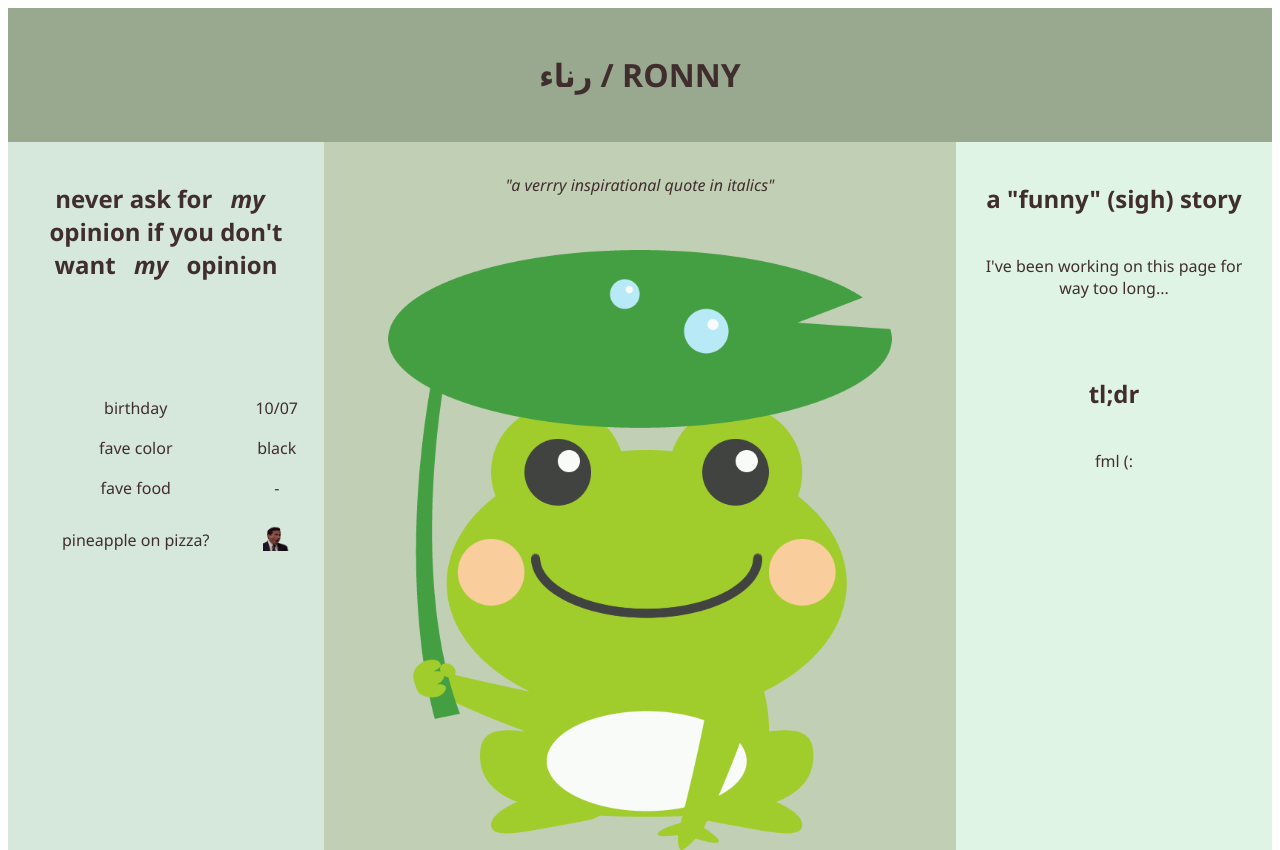
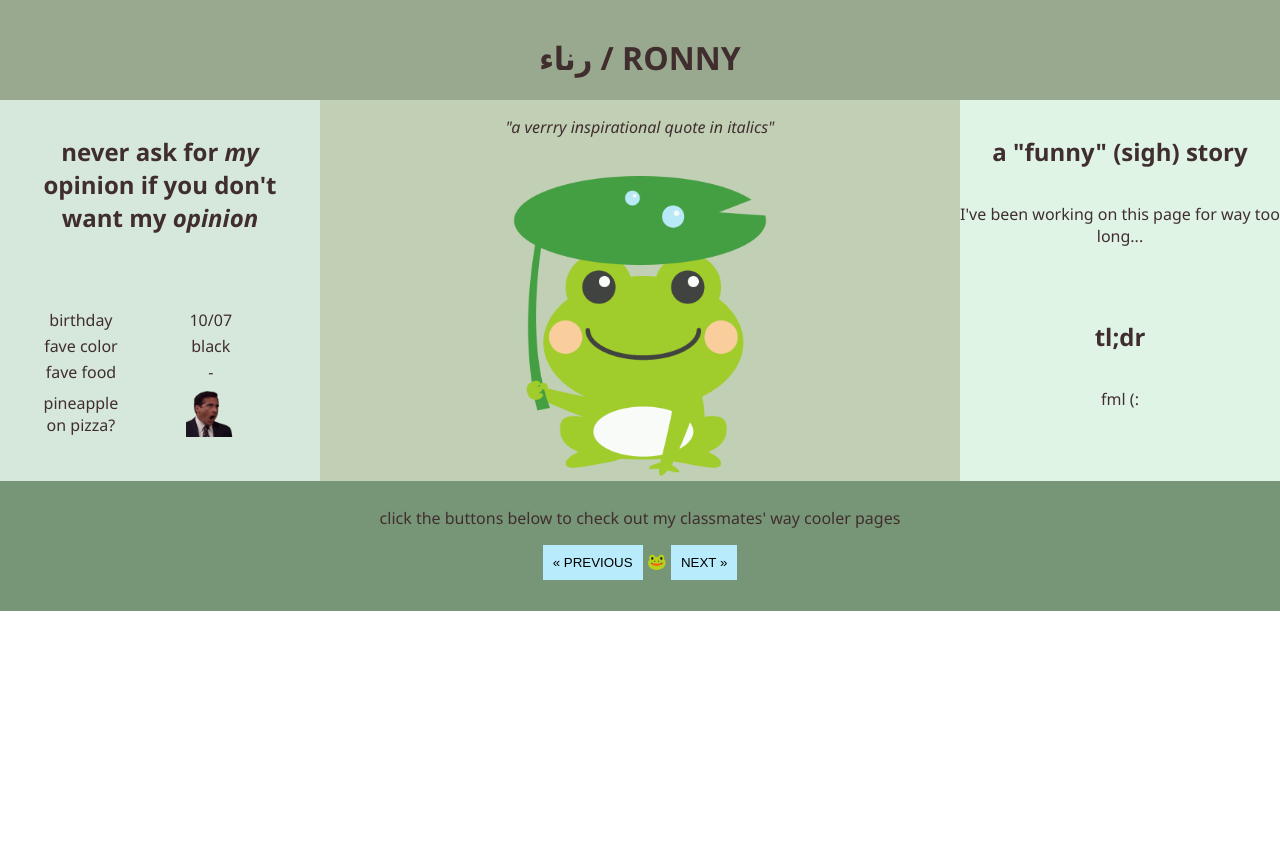
Before and after one commit to ronneeeh/combined-exercise, a plain HTML site: page index.html in a window 1280 px wide. Shown: the top 850 px of the page. After the commit the page ends 800 px from the top, so only its background shows below. Drawn offline with Linux system fonts and the light colour scheme.

Commit message:
Add everything else to fix the problems (yes, this is a bad commit)

```diff
--- a/index.html
+++ b/index.html
@@ -7,8 +7,7 @@
      <title>About me (flexbox)</title>
     </head>
 
-    <body>
-        <div class="holy-grail-flexbox">
+    <body class="holy-grail-flexbox">
             <header class="header" >
               <h1>رناء / RONNY</h1>
             </header>
@@ -20,9 +19,7 @@
             </main>
 
             <section class="left-sidebar">
-               <h2>never ask for <i>my</i> opinion if you don't want <i>my</i> opinion</h2>
-               <br>
-               <br>
+               <h2>never ask for <i>my</i> opinion if you don't want my <i>opinion</i></h2>
                <br>
             <table>
                <tr>
@@ -41,7 +38,7 @@
                </tr>
 
                <tr>
-                     <td>pineapple on pizza?</td>
+                  <td>pineapple<br>on pizza?</td>
                   <td><img src="michael-scott-no.png" class="image-michael-scott-no" alt="michael scott is the world's best boss" height="100%" width="100%"></td>
                </tr>
              </table>
@@ -64,7 +61,5 @@
                  <button onclick="document.location='https://sezin-akbulut.netlify.app/'"class="next">NEXT &raquo;</button>
                </p>
             </footer>
-
-         </div>
     </body>
 </html>
--- a/style.css
+++ b/style.css
@@ -1,61 +1,48 @@
-* {
+.holy-grail-flexbox {
+    display:flex;
+    flex-flow: row wrap;
     box-sizing:border-box;
+    width: 100%;
+    padding: 0;
+    margin: 0;
     color: rgb(64, 46, 46);
     font-family: 'Segoe UI', Tahoma, Geneva, Verdana, sans-serif;
     text-align: center;
 }
 
-
-.holy-grail-flexbox * {
+.header {
     width: 100%;
-    padding: 0.5em;
-}
-
-.holy-grail-flexbox {
-    display:flex;
-    flex-wrap:wrap;
-
-}
-
-.header {
+    height: 100px;
+    order: -2;
     background: #99A98F;
 }
 
 .main-content {
+    width: 100%;
     background:#C1D0B5;
 }
 
 .left-sidebar {
+    width: 100%;
     background:#D6E8DB;
 }
 
 .right-sidebar {
+    width: 100%;
     background:#e0f4e5;
 }
 
 .footer {
+    width: 100%;
+    height: 110px;
+    padding: 10px;;
     background: rgb(119, 150, 119);
-    text-align: center;
-}
-
-
-
-
-
-table {
-    width: 100%;
-    padding: 0;
-    border: 0;
-}
-
-table tr td {
-    width: 50%;
 }
 
 .previous, .next {
     background-color: rgb(184, 235, 252);
     width: fit-content;
-    padding: 15px;
+    padding: 10px;
     border: none;
 }
 
@@ -63,25 +50,48 @@ table tr td {
     background-color: rgb(255, 194, 141);
 }
 
+table {
+    padding: 15px;
+}
+
+table tr td {
+    width: 30%;
+}
+
+h1, h2 {
+    padding: 15px;
+}
+
 .image-frog {
-    width: 500;
+    width: 300px;
     height: auto;
     opacity: 0.9;
 }
 
 .image-michael-scott-no {
-    width: 100;
+    width: 50px;
     height: auto;
 }
 
-@media (min-width:768px) {
+@media (min-width:635px) {
+    .header {
+        width: 100%;
+        order:-2;
+    }
+
     .left-sidebar, .right-sidebar {
         width:50%;
     }
+
+    .footer {
+        width: 100%;
+    }
+
 }
 
 @media (min-width:1024px) {
     .header {
+        width: 100%;
         order:-2;
     }
 
@@ -96,4 +106,9 @@ table tr td {
     .left-sidebar, .right-sidebar {
         width:25%;
     }
+
+    .footer {
+        width: 100%;
+    }
+
 }
```
Lines whose indentation alone changed are shown as unchanged.
